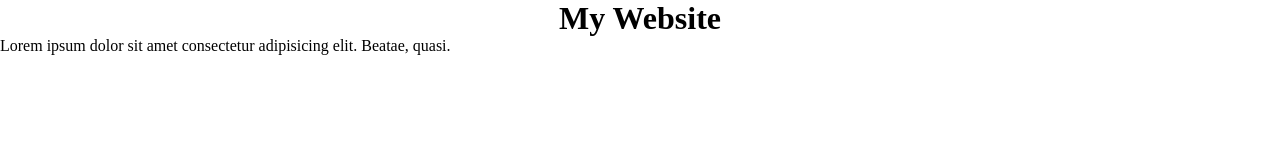
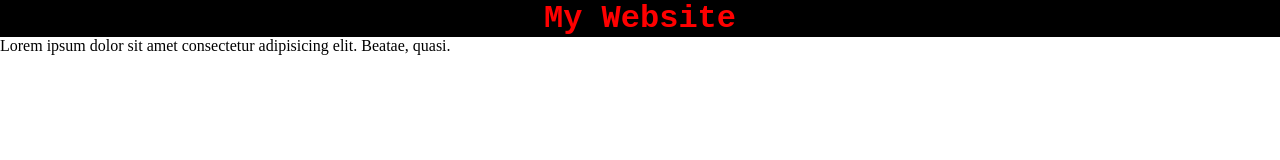
Before and after one commit to Adamashvili/mywebsiteee, a plain HTML site: page index.html in a window 1280 px wide. Drawn offline with Linux system fonts and the light colour scheme.

Commit message:
add h1 styles

```diff
--- a/style.css
+++ b/style.css
@@ -6,4 +6,7 @@
 
 h1 {
     text-align: center;
+    background-color: black;
+    color: red;
+    font-family: 'Courier New', Courier, monospace;
 }
```
